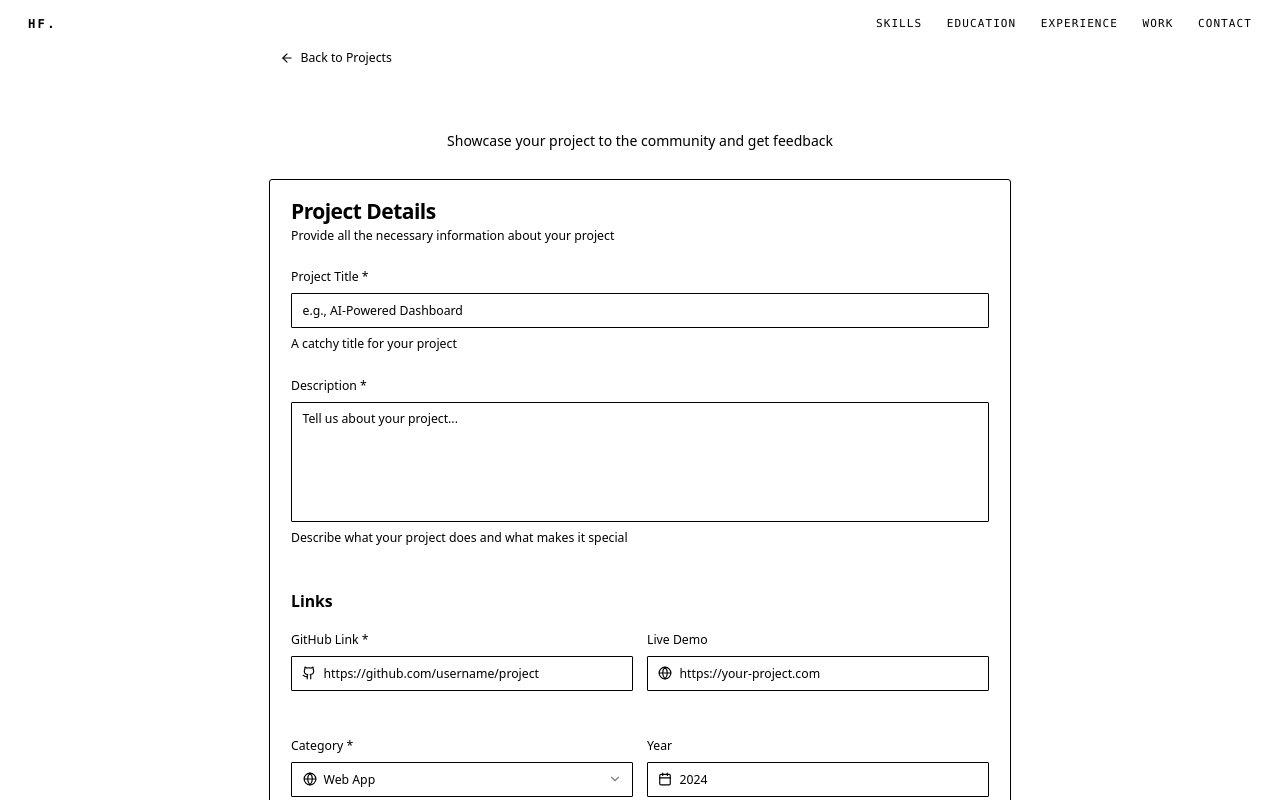
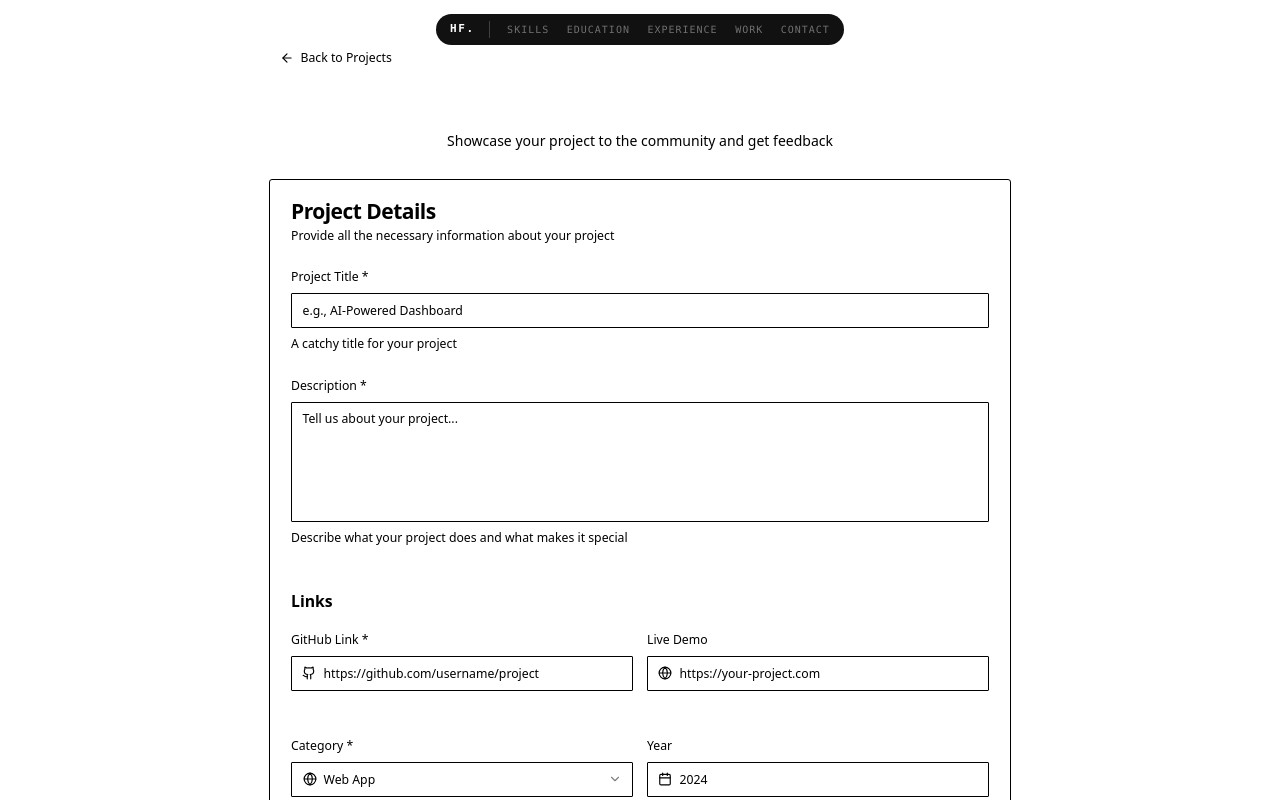
Before and after one commit to apiz23/hafizu-portfolio, a Next.js app: page /projects/upload in a window 1280 px wide. Shown: the top 800 px of the page. Built offline with nearby package versions, Linux system fonts and the light colour scheme.

Commit message:
style: floating dark pill navbar, remove theme toggle

```diff
--- a/components/Navbar.tsx
+++ b/components/Navbar.tsx
@@ -32,20 +32,16 @@ export default function Navbar() {
   useEffect(() => {
     const ids = ["home", "skills", "education", "experience", "projects", "contact"];
     const observers: IntersectionObserver[] = [];
-
     ids.forEach((id) => {
       const el = document.getElementById(id);
       if (!el) return;
       const obs = new IntersectionObserver(
-				([entry]) => {
-					if (entry.isIntersecting) setActive(id);
-				},
+        ([entry]) => { if (entry.isIntersecting) setActive(id); },
         { rootMargin: "-30% 0px -60% 0px" },
       );
       obs.observe(el);
       observers.push(obs);
     });
-
     return () => observers.forEach((o) => o.disconnect());
   }, []);
 
@@ -53,29 +49,27 @@ export default function Navbar() {
     <motion.header
       initial={{ opacity: 0, y: -14 }}
       animate={{ opacity: 1, y: 0 }}
-			transition={{ duration: 0.5, ease: [0.22, 1, 0.36, 1] }}
-			className={`fixed top-0 left-0 right-0 z-50 transition-all duration-300 ${
-				scrolled
-					? "bg-background/88 backdrop-blur-md border-b border-foreground/[0.07]"
-					: "bg-transparent"
+      transition={{ duration: 0.4, ease: [0.22, 1, 0.36, 1] }}
+      className="fixed top-4 left-0 right-0 z-50 flex justify-center pointer-events-none"
+    >
+      <nav
+        className={`pointer-events-auto flex items-center gap-5 bg-[#111111] rounded-full px-4 py-2 transition-all duration-300 ${
+          scrolled ? "shadow-lg shadow-black/20" : ""
         }`}
+        aria-label="Site navigation"
       >
-			<div className="w-full px-8 h-14 flex items-center justify-between">
         {/* Monogram */}
         <Link
           href="#home"
           onClick={(e) => scrollTo(e, "#home")}
-					className="font-mono font-bold text-sm tracking-[0.18em] text-foreground hover:text-primary transition-colors"
+          className="font-mono font-bold text-[11px] tracking-[0.14em] text-white pr-4 border-r border-white/20 hover:text-white/80 transition-colors"
           aria-label="Back to top"
         >
           HF.
         </Link>
 
         {/* Desktop links */}
-				<nav
-					className="hidden sm:flex items-center gap-7"
-					aria-label="Site navigation"
-				>
+        <div className="hidden sm:flex items-center gap-5">
           {navLinks.map(({ label, href }) => {
             const id = href.replace("#", "");
             const isActive = active === id;
@@ -84,34 +78,34 @@ export default function Navbar() {
                 key={href}
                 href={href}
                 onClick={(e) => scrollTo(e, href)}
-								className={`text-[11px] font-mono uppercase tracking-widest transition-colors ${
-									isActive
-										? "text-foreground"
-										: "text-muted-foreground hover:text-foreground"
+                className={`text-[10px] font-mono uppercase tracking-widest transition-colors relative ${
+                  isActive ? "text-white" : "text-white/40 hover:text-white/70"
                 }`}
               >
                 {label}
                 {isActive && (
                   <motion.span
                     layoutId="nav-dot"
-										className="ml-1 inline-block h-1 w-1 rounded-full bg-primary align-middle"
+                    className="absolute -bottom-1.5 left-1/2 -translate-x-1/2 h-[3px] w-[3px] rounded-full bg-white"
                     transition={{ type: "spring", stiffness: 400, damping: 30 }}
                   />
                 )}
               </Link>
             );
           })}
-				</nav>
+        </div>
 
         {/* Mobile: contact only */}
+        <div className="sm:hidden">
           <Link
             href="#contact"
             onClick={(e) => scrollTo(e, "#contact")}
-					className="sm:hidden text-[11px] font-mono uppercase tracking-widest text-muted-foreground hover:text-foreground transition-colors"
+            className="text-[10px] font-mono uppercase tracking-widest text-white/40 hover:text-white/70 transition-colors"
           >
             Contact
           </Link>
         </div>
+      </nav>
     </motion.header>
   );
 }
```
Lines whose indentation alone changed are shown as unchanged.
